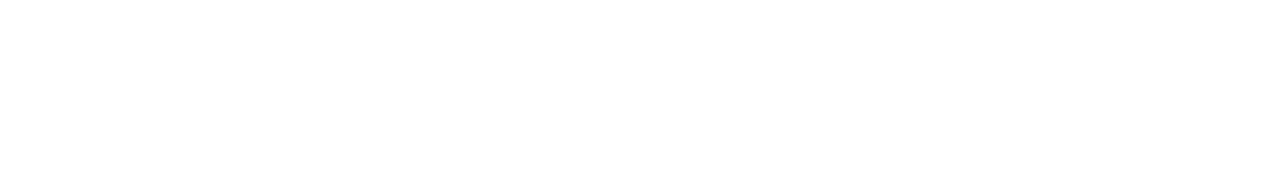
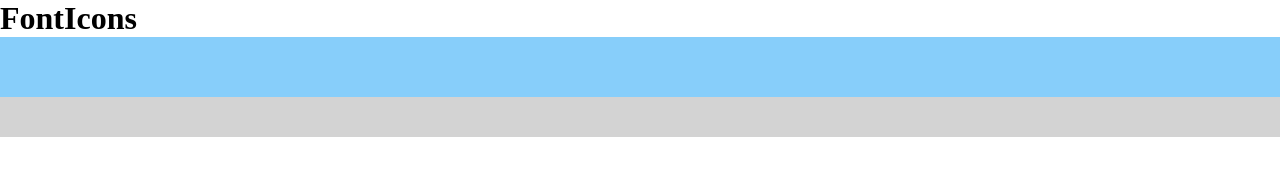
Before and after one commit to ElperdonXV/js-es6-icons, a plain HTML site: page index.html in a window 1280 px wide. Drawn offline with Linux system fonts and the light colour scheme.

Commit message:
work on initial design

```diff
--- a/css/style.css
+++ b/css/style.css
@@ -7,3 +7,28 @@
 html{
     font-size: 100%;
 }
+
+.select{
+    height: 60px;
+    background-color: lightskyblue;
+    width: 100%;
+}
+
+.content{
+    background-color: lightgray;
+    width: 100%;
+    display: flex;
+    flex-wrap: wrap;
+    gap: 10px;
+    padding: 20px 10px;
+}
+
+.box {
+    width: 300px;
+    height: 150px;
+    border-radius: 20px;
+    background-color: lightskyblue;
+    display: flex;
+    justify-content: center;
+    align-items: center;
+}
--- a/index.html
+++ b/index.html
@@ -11,6 +11,15 @@
     <link rel="stylesheet" href="css/style.css">
 </head>
 <body>
+    <header>
+        <h1>FontIcons</h1>
+    </header>
+    <main>
+        <div class="select"></div>
+        <div class="content">
+            <!-- <div class="box"></div> prova-->
+        </div>
+    </main>
     <script src="js/data.js"></script>
 </body>
 </html>
```
